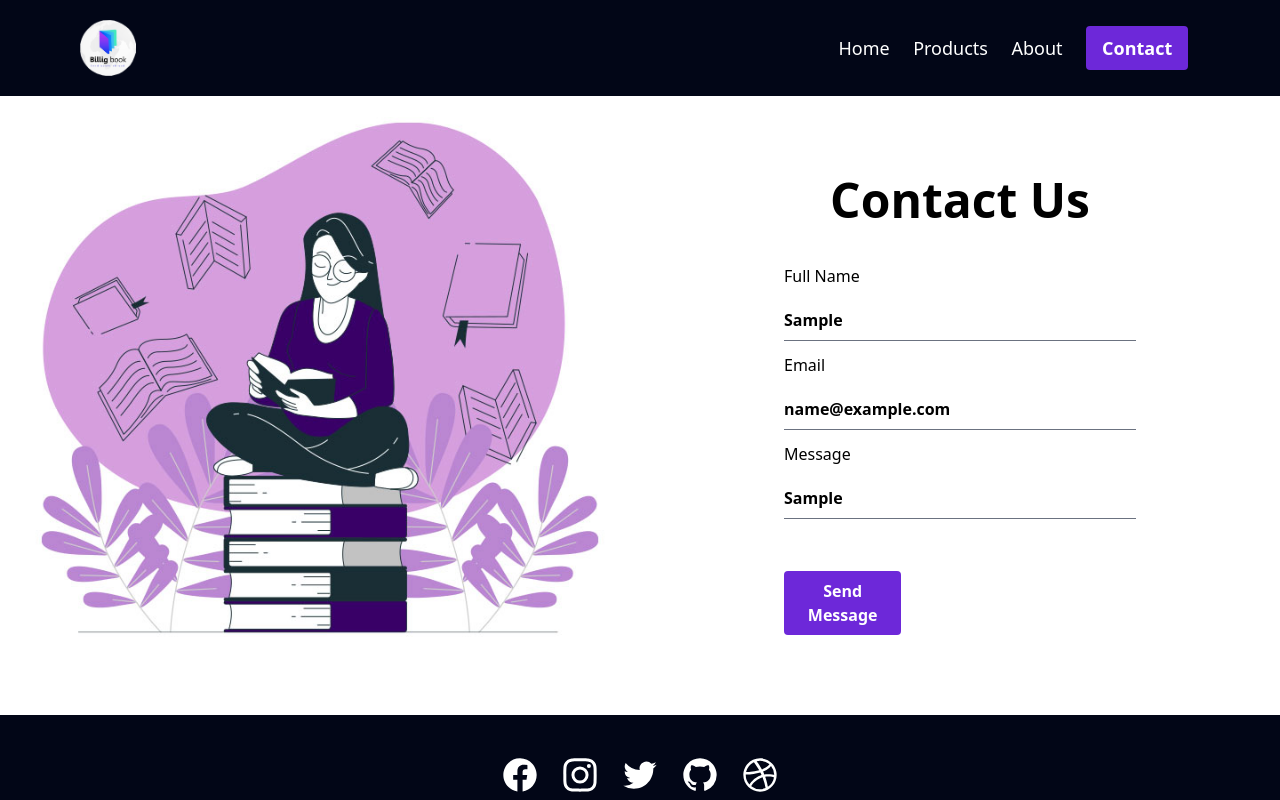
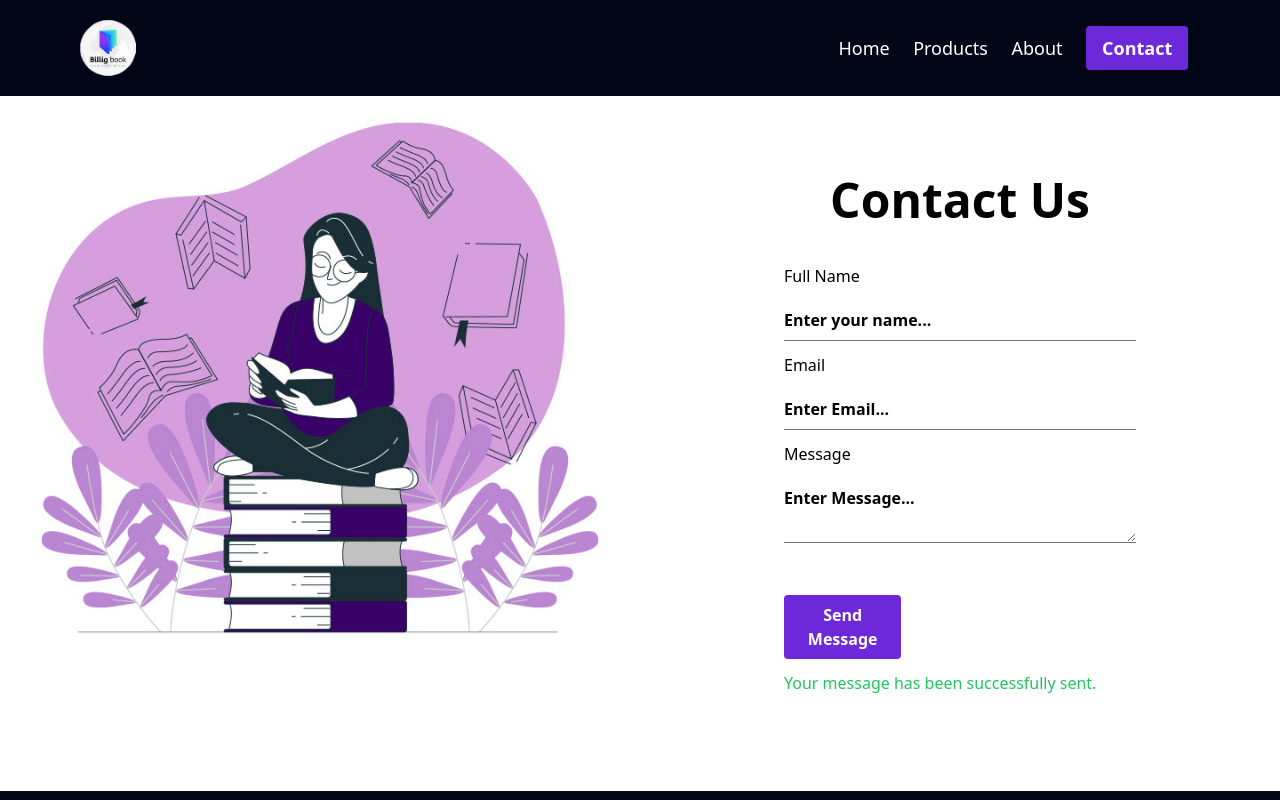
Before and after one commit to Masoudbkhti/first-spa, a React (Vite) app: page /contact in a window 1280 px wide. Both pictures are taken after typing "Sample", "name@example.com", "Sample" into the empty fields and a click on the button "Send Message". Shown: the top 800 px of the page. Built offline with nearby package versions, Linux system fonts and the light colour scheme.

Commit message:
install yup and formik for email validation - add error texts to form

```diff
--- a/package.json
+++ b/package.json
@@ -12,9 +12,11 @@
   "dependencies": {
     "axios": "^1.4.0",
     "clsx": "^1.2.1",
+    "formik": "^2.4.2",
     "react": "^18.2.0",
     "react-dom": "^18.2.0",
-    "react-router-dom": "^6.14.1"
+    "react-router-dom": "^6.14.1",
+    "yup": "^1.2.0"
   },
   "devDependencies": {
     "@types/react": "^18.0.37",
--- a/src/components/Contact.jsx
+++ b/src/components/Contact.jsx
@@ -1,38 +1,88 @@
+import { useState } from "react";
+import { useFormik } from "formik";
+import * as Yup from "yup";
 import contactimg from "../assets/images/contact.jpg";
+
 export const Contact = () => {
-  const formSubmitHandler = (e) => {
-    e.preventDefault();
-  };
+  const [showSuccessMessage, setShowSuccessMessage] = useState(false); // متغیر نمایش پیام موفقیت
+
+  const formik = useFormik({
+    initialValues: {
+      name: "",
+      email: "",
+      message: "",
+    },
+    validationSchema: Yup.object({
+      name: Yup.string().required("Full Name is required"),
+      email: Yup.string()
+        .email("Invalid email address")
+        .required("Email is required"),
+      message: Yup.string().required("Message is required"),
+    }),
+    onSubmit: (values, { resetForm }) => {
+      // ارسال فرم
+      console.log(values);
+      setShowSuccessMessage(true); // تنظیم متغیر نمایش پیام موفقیت
+      resetForm(); // پاکسازی اطلاعات فرم
+      setTimeout(() => {
+        setShowSuccessMessage(false); // مخفی کردن پیام موفقیت
+      }, 3000); // مدت زمان نمایش پیام موفقیت (3 ثانیه)
+    },
+  });
+
   return (
     <div class="grid grid-cols-2">
-      <img src={contactimg} class="w-screen"></img>
+      <img src={contactimg} class="w-screen" alt="Contact"></img>
       <div class="py-20 px-36 flex flex-col justify-center items-center gap-10">
         <h2 class="text-5xl font-bold">Contact Us</h2>
-        <form class="flex flex-col gap-3 w-full" onSubmit={formSubmitHandler}>
-          <label for="name">Full Name</label>
+
+        <form class="flex flex-col gap-3 w-full" onSubmit={formik.handleSubmit}>
+          <label htmlFor="name">Full Name</label>
           <input
-            for="name"
+            id="name"
             type="text"
             placeholder="Enter your name..."
             class="placeholder:text-black font-semibold border-b border-gray-500 py-2 focus:outline-none"
+            {...formik.getFieldProps("name")}
           ></input>
-          <label for="name">Email</label>
+          {formik.touched.name && formik.errors.name ? (
+            <div className="text-red-500">{formik.errors.name}</div>
+          ) : null}
+
+          <label htmlFor="email">Email</label>
           <input
-            for="name"
-            type="text"
+            id="email"
+            type="email"
             placeholder="Enter Email..."
             class="placeholder:text-black font-semibold border-b border-gray-500 py-2 focus:outline-none"
+            {...formik.getFieldProps("email")}
           ></input>
-          <label for="name">Message</label>
-          <input
-            for="name"
-            type="textarea"
+          {formik.touched.email && formik.errors.email ? (
+            <div className="text-red-500">{formik.errors.email}</div>
+          ) : null}
+
+          <label htmlFor="message">Message</label>
+          <textarea
+            id="message"
             placeholder="Enter Message..."
             class="placeholder:text-black font-semibold border-b border-gray-500 py-2 focus:outline-none"
-          ></input>
-          <button className=" bg-violet-700 hover:bg-violet-500 text-white font-bold py-2 px-4 rounded mt-10 w-1/3">
+            {...formik.getFieldProps("message")}
+          ></textarea>
+          {formik.touched.message && formik.errors.message ? (
+            <div className="text-red-500">{formik.errors.message}</div>
+          ) : null}
+
+          <button
+            className="bg-violet-700 hover:bg-violet-500 text-white font-bold py-2 px-4 rounded mt-10 w-1/3"
+            type="submit"
+          >
             Send Message
           </button>
+          {showSuccessMessage && (
+            <div className="text-green-500 mb-4">
+              Your message has been successfully sent.
+            </div>
+          )}
         </form>
       </div>
     </div>
```
Also changed, not shown: 1 other file (tests, documents, lock files or other folders).
